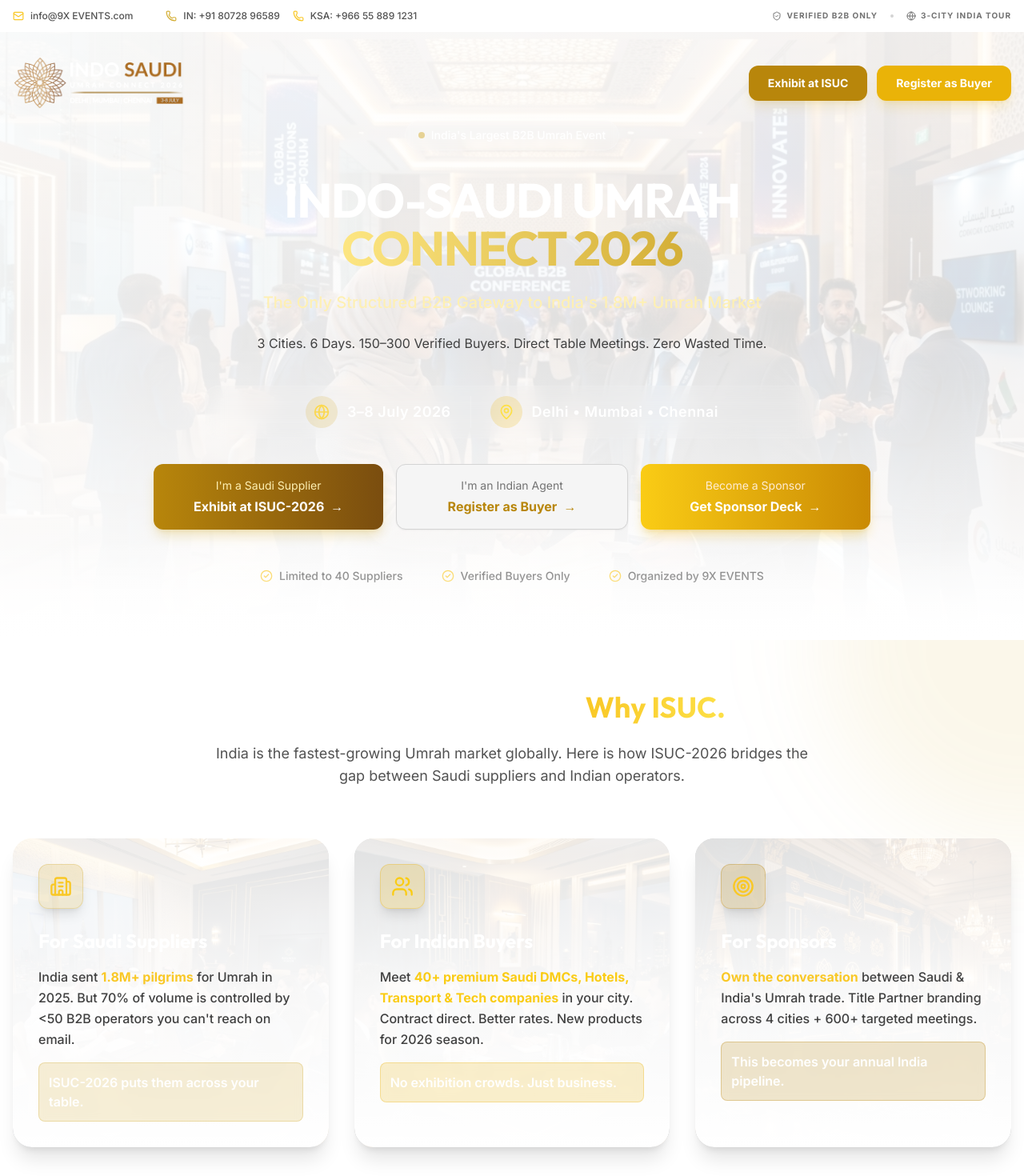
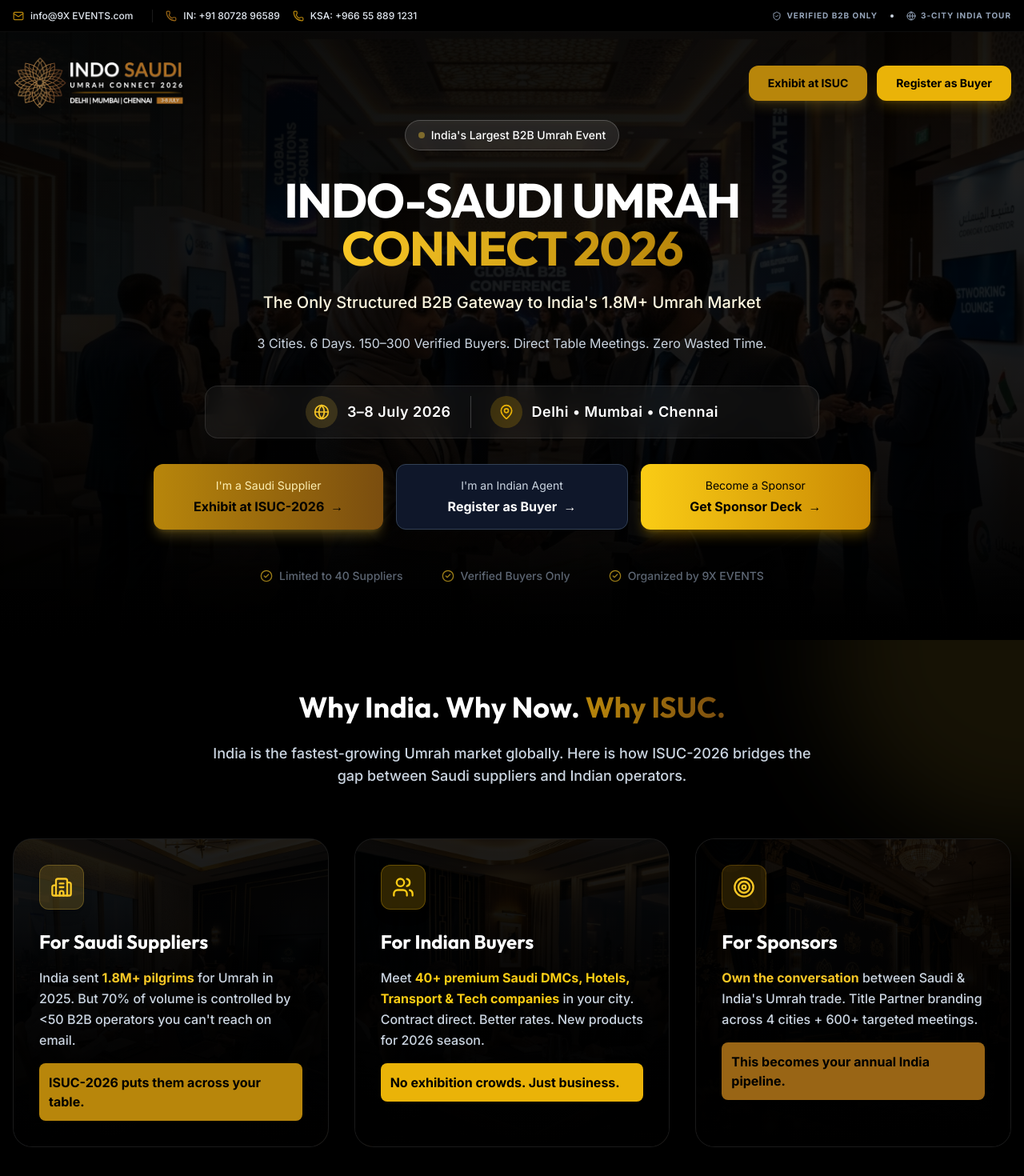
Before and after one commit to Kabish20/Project_ISUC-2026, a React (Vite) app: page / in a window 1280 px wide. Shown: the top 1470 px of the page at 80% size. Built offline with nearby package versions, Linux system fonts and the light colour scheme; the HTML template or start-up script is replaced by a standard one.

Commit message:
feat: add buyer registration page, UI components, and project scaffolding

```diff
--- a/src/components/Header.jsx
+++ b/src/components/Header.jsx
@@ -36,24 +36,24 @@
           >
             <div className="container mx-auto px-4 flex justify-between items-center">
               <div className="flex gap-6">
-                <a href="mailto:info@9X EVENTS.com" className="flex items-center gap-2 text-secondary-400 hover:text-white transition-colors text-xs font-medium">
-                  <Mail className="w-3.5 h-3.5 text-primary-400" />
+                <a href="mailto:info@9X EVENTS.com" className="flex items-center gap-2 text-secondary-200 hover:text-secondary-50 transition-colors text-xs font-medium">
+                  <Mail className="w-3.5 h-3.5 text-primary-600" />
                   info@9X EVENTS.com
                 </a>
                 <div className="flex gap-4 border-l border-white/10 pl-4">
-                  <a href="tel:+918072896589" className="flex items-center gap-2 text-secondary-400 hover:text-white transition-colors text-xs font-medium">
-                    <Phone className="w-3.5 h-3.5 text-primary-500" />
+                  <a href="tel:+918072896589" className="flex items-center gap-2 text-secondary-200 hover:text-secondary-50 transition-colors text-xs font-medium">
+                    <Phone className="w-3.5 h-3.5 text-primary-700" />
                     IN: +91 80728 96589
                   </a>
-                  <a href="tel:+966558891231" className="flex items-center gap-2 text-secondary-400 hover:text-white transition-colors text-xs font-medium">
-                    <Phone className="w-3.5 h-3.5 text-primary-400" />
+                  <a href="tel:+966558891231" className="flex items-center gap-2 text-secondary-200 hover:text-secondary-50 transition-colors text-xs font-medium">
+                    <Phone className="w-3.5 h-3.5 text-primary-600" />
                     KSA: +966 55 889 1231
                   </a>
                 </div>
               </div>
-              <div className="flex items-center gap-4 text-[10px] font-bold uppercase tracking-[0.1em] text-secondary-500">
+              <div className="flex items-center gap-4 text-[10px] font-bold uppercase tracking-[0.1em] text-secondary-400">
                 <span className="flex items-center gap-1.5"><ShieldCheck className="w-3 h-3" /> Verified B2B Only</span>
-                <span className="w-1 h-1 rounded-full bg-secondary-700" />
+                <span className="w-1 h-1 rounded-full bg-secondary-300" />
                 <span className="flex items-center gap-1.5"><Globe className="w-3 h-3" /> 3-City India Tour</span>
               </div>
             </div>
@@ -89,18 +89,18 @@
                     exit={{ opacity: 0, x: 20 }}
                     className="flex items-center gap-4 bg-white/5 border border-white/10 rounded-full px-5 py-2 backdrop-blur-md"
                   >
-                    <a href="mailto:info@9X EVENTS.com" className="flex items-center gap-2 text-secondary-400 hover:text-white transition-colors group">
-                      <Mail className="w-3.5 h-3.5 text-primary-400" />
+                    <a href="mailto:info@9X EVENTS.com" className="flex items-center gap-2 text-secondary-300 hover:text-secondary-50 transition-colors group">
+                      <Mail className="w-3.5 h-3.5 text-primary-600" />
                       <span className="text-xs font-medium tracking-tight">info@9X EVENTS.com</span>
                     </a>
                     <div className="w-px h-3 bg-white/10" />
-                    <a href="tel:+918072896589" className="flex items-center gap-2 text-secondary-400 hover:text-white transition-colors group">
-                      <Phone className="w-3.5 h-3.5 text-primary-500" />
+                    <a href="tel:+918072896589" className="flex items-center gap-2 text-secondary-300 hover:text-secondary-50 transition-colors group">
+                      <Phone className="w-3.5 h-3.5 text-primary-700" />
                       <span className="text-xs font-medium tracking-tight">+91 80728 96589</span>
                     </a>
                     <div className="w-px h-3 bg-white/10" />
-                    <a href="tel:+966558891231" className="flex items-center gap-2 text-secondary-400 hover:text-white transition-colors group">
-                      <Phone className="w-3.5 h-3.5 text-accent-500" />
+                    <a href="tel:+966558891231" className="flex items-center gap-2 text-secondary-300 hover:text-secondary-50 transition-colors group">
+                      <Phone className="w-3.5 h-3.5 text-accent-600" />
                       <span className="text-xs font-medium tracking-tight">+966 55 889 1231</span>
                     </a>
                   </motion.div>
@@ -110,7 +110,7 @@
               <div className="flex items-center gap-3">
                 <button
                   onClick={() => scrollToSection('exhibit')}
-                  className="px-6 py-3 rounded-xl bg-primary-600 hover:bg-primary-500 text-white font-bold text-sm transition-all hover:-translate-y-0.5 shadow-lg shadow-primary-500/20"
+                  className="px-6 py-3 rounded-xl bg-primary-600 hover:bg-primary-500 text-secondary-900 font-bold text-sm transition-all hover:-translate-y-0.5 shadow-lg shadow-primary-500/20"
                 >
                   Exhibit at ISUC
                 </button>
@@ -125,7 +125,7 @@
 
             {/* Mobile Menu Toggle */}
             <button
-              className="lg:hidden p-2 text-white hover:bg-white/10 rounded-lg transition-colors"
+              className="lg:hidden p-2 text-secondary-50 hover:bg-secondary-100 rounded-lg transition-colors"
               onClick={() => setMobileMenuOpen(!mobileMenuOpen)}
             >
               {mobileMenuOpen ? <X className="w-6 h-6" /> : <Menu className="w-6 h-6" />}
@@ -145,18 +145,18 @@
               <div className="p-6 space-y-6">
 
                 <div className="pt-6 border-t border-white/10 space-y-4">
-                  <a href="mailto:info@9X EVENTS.com" className="flex items-center gap-3 text-secondary-300">
-                    <Mail className="w-5 h-5 text-primary-400" /> info@9X EVENTS.com
+                  <a href="mailto:info@9X EVENTS.com" className="flex items-center gap-3 text-secondary-100">
+                    <Mail className="w-5 h-5 text-primary-600" /> info@9X EVENTS.com
                   </a>
-                  <a href="tel:+918072896589" className="flex items-center gap-3 text-secondary-300">
-                    <Phone className="w-5 h-5 text-primary-500" /> IN: +91 80728 96589
+                  <a href="tel:+918072896589" className="flex items-center gap-3 text-secondary-100">
+                    <Phone className="w-5 h-5 text-primary-700" /> IN: +91 80728 96589
                   </a>
-                  <a href="tel:+966558891231" className="flex items-center gap-3 text-secondary-300">
-                    <Phone className="w-5 h-5 text-accent-500" /> KSA: +966 55 889 1231
+                  <a href="tel:+966558891231" className="flex items-center gap-3 text-secondary-100">
+                    <Phone className="w-5 h-5 text-accent-600" /> KSA: +966 55 889 1231
                   </a>
                 </div>
                 <div className="grid grid-cols-1 gap-3 pt-4">
-                  <button onClick={() => scrollToSection('exhibit')} className="w-full py-4 bg-primary-600 rounded-xl font-bold text-white">Exhibit at ISUC</button>
+                  <button onClick={() => scrollToSection('exhibit')} className="w-full py-4 bg-primary-600 rounded-xl font-bold text-secondary-900">Exhibit at ISUC</button>
                   <button onClick={() => scrollToSection('register-buyer')} className="w-full py-4 bg-accent-500 rounded-xl font-bold text-secondary-900">Register as Buyer</button>
                 </div>
               </div>
--- a/src/components/Hero.jsx
+++ b/src/components/Hero.jsx
@@ -33,12 +33,12 @@
 
           <h1 className="text-4xl md:text-5xl lg:text-6xl font-display font-bold text-white mb-6 leading-tight tracking-tight">
             INDO-SAUDI UMRAH <br className="hidden md:block" />
-            <span className="text-transparent bg-clip-text bg-gradient-to-r from-primary-200 to-primary-500">
+            <span className="text-transparent bg-clip-text bg-gradient-to-r from-primary-400 to-primary-600">
               CONNECT 2026
             </span>
           </h1>
 
-          <p className="text-lg md:text-xl text-primary-100 mb-6 font-medium max-w-3xl mx-auto">
+          <p className="text-lg md:text-xl text-primary-50 mb-6 font-medium max-w-3xl mx-auto">
             The Only Structured B2B Gateway to India's 1.8M+ Umrah Market
           </p>
 
@@ -55,14 +55,14 @@
           >
             <div className="flex items-center gap-3 text-white">
               <div className="w-10 h-10 rounded-full bg-primary-500/20 flex items-center justify-center">
-                <Globe className="w-5 h-5 text-primary-300" />
+                <Globe className="w-5 h-5 text-primary-400" />
               </div>
               <span className="text-lg font-semibold tracking-wide">3–8 July 2026</span>
             </div>
             <div className="hidden md:block w-px h-10 bg-white/20"></div>
             <div className="flex items-center gap-3 text-white">
               <div className="w-10 h-10 rounded-full bg-accent-500/20 flex items-center justify-center">
-                <MapPin className="w-5 h-5 text-accent-300" />
+                <MapPin className="w-5 h-5 text-accent-500" />
               </div>
               <span className="text-lg font-semibold tracking-wide">Delhi • Mumbai • Chennai</span>
             </div>
@@ -83,13 +83,13 @@
             </a>
             <a href="#register-buyer" className="btn-secondary flex-1 group">
               <span className="relative z-10 flex flex-col items-center">
-                <span className="text-sm font-normal text-secondary-500 mb-1 group-hover:text-secondary-700 transition-colors">I'm an Indian Agent</span>
-                <span className="flex items-center gap-2 text-primary-600">Register as Buyer <span className="group-hover:translate-x-1 transition-transform">→</span></span>
+                <span className="text-sm font-normal text-secondary-300 mb-1 group-hover:text-white transition-colors">I'm an Indian Agent</span>
+                <span className="flex items-center gap-2 text-white">Register as Buyer <span className="group-hover:translate-x-1 transition-transform">→</span></span>
               </span>
             </a>
             <a href="#sponsor-deck" className="btn-accent flex-1 group">
               <span className="relative z-10 flex flex-col items-center">
-                <span className="text-sm font-normal text-orange-100 mb-1 group-hover:text-white transition-colors">Become a Sponsor</span>
+                <span className="text-sm font-normal text-secondary-900 mb-1 transition-colors">Become a Sponsor</span>
                 <span className="flex items-center gap-2">Get Sponsor Deck <span className="group-hover:translate-x-1 transition-transform">→</span></span>
               </span>
             </a>
--- a/src/components/WhyISUC.jsx
+++ b/src/components/WhyISUC.jsx
@@ -34,16 +34,16 @@
             initial={{ opacity: 0, y: 20 }}
             whileInView={{ opacity: 1, y: 0 }}
             viewport={{ once: true }}
-            className="text-3xl md:text-4xl font-display font-bold text-white mb-6"
+            className="text-3xl md:text-4xl font-display font-bold text-secondary-50 mb-6"
           >
-            Why India. Why Now. <span className="text-transparent bg-clip-text bg-gradient-to-r from-primary-400 to-accent-300">Why ISUC.</span>
+            Why India. Why Now. <span className="text-transparent bg-clip-text bg-gradient-to-r from-primary-600 to-primary-800">Why ISUC.</span>
           </motion.h2>
           <motion.p
             initial={{ opacity: 0, y: 20 }}
             whileInView={{ opacity: 1, y: 0 }}
             viewport={{ once: true }}
             transition={{ delay: 0.1 }}
-            className="text-lg text-secondary-400"
+            className="text-lg text-secondary-300 font-medium"
           >
             India is the fastest-growing Umrah market globally. Here is how ISUC-2026 bridges the gap between Saudi suppliers and Indian operators.
           </motion.p>
@@ -57,7 +57,7 @@
           className="grid md:grid-cols-3 gap-8 mb-16"
         >
           {/* Card 1 */}
-          <motion.div variants={itemVariants} className="bg-secondary-900 rounded-3xl p-8 group hover:-translate-y-3 transition-all duration-500 relative overflow-hidden shadow-xl hover:shadow-2xl">
+          <motion.div variants={itemVariants} className="bg-secondary-900 rounded-3xl p-8 group hover:-translate-y-3 transition-all duration-500 relative overflow-hidden shadow-xl hover:shadow-2xl border border-white/10">
             <div className="absolute inset-0 z-0">
               <img src="/assets/nano_why_suppliers.png" alt="Saudi Suppliers" className="w-full h-full object-cover opacity-30 group-hover:opacity-40 group-hover:scale-110 transition-all duration-700" />
               <div className="absolute inset-0 bg-gradient-to-t from-secondary-900 via-secondary-900/90 to-secondary-900/60 transition-all duration-500 group-hover:from-secondary-900 group-hover:via-secondary-900/80 group-hover:to-secondary-900/50"></div>
@@ -70,14 +70,14 @@
               <p className="text-secondary-300 leading-relaxed mb-4 font-medium">
                 India sent <strong className="text-primary-400">1.8M+ pilgrims</strong> for Umrah in 2025. But 70% of volume is controlled by &lt;50 B2B operators you can't reach on email.
               </p>
-              <p className="font-semibold text-white bg-primary-500/20 p-3 rounded-lg border border-primary-500/30 backdrop-blur-sm">
+              <p className="font-bold text-secondary-900 bg-primary-600 p-3 rounded-lg shadow-sm">
                 ISUC-2026 puts them across your table.
               </p>
             </div>
           </motion.div>
 
           {/* Card 2 */}
-          <motion.div variants={itemVariants} className="bg-secondary-900 rounded-3xl p-8 group hover:-translate-y-3 transition-all duration-500 relative overflow-hidden shadow-xl hover:shadow-2xl border-primary-100/50">
+          <motion.div variants={itemVariants} className="bg-secondary-900 rounded-3xl p-8 group hover:-translate-y-3 transition-all duration-500 relative overflow-hidden shadow-xl hover:shadow-2xl border border-white/10">
             <div className="absolute inset-0 z-0">
               <img src="/assets/nano_why_buyers.png" alt="Indian Buyers" className="w-full h-full object-cover opacity-30 group-hover:opacity-40 group-hover:scale-110 transition-all duration-700" />
               <div className="absolute inset-0 bg-gradient-to-t from-secondary-900 via-secondary-900/90 to-secondary-900/60 transition-all duration-500 group-hover:from-secondary-900 group-hover:via-secondary-900/80 group-hover:to-secondary-900/50"></div>
@@ -90,14 +90,14 @@
               <p className="text-secondary-300 leading-relaxed mb-4 font-medium">
                 Meet <strong className="text-accent-400">40+ premium Saudi DMCs, Hotels, Transport & Tech companies</strong> in your city. Contract direct. Better rates. New products for 2026 season.
               </p>
-              <p className="font-semibold text-white bg-accent-500/20 p-3 rounded-lg border border-accent-500/30 backdrop-blur-sm">
+              <p className="font-bold text-secondary-900 bg-accent-500 p-3 rounded-lg shadow-sm">
                 No exhibition crowds. Just business.
               </p>
             </div>
           </motion.div>
 
           {/* Card 3 */}
-          <motion.div variants={itemVariants} className="bg-secondary-900 rounded-3xl p-8 group hover:-translate-y-3 transition-all duration-500 relative overflow-hidden shadow-xl hover:shadow-2xl">
+          <motion.div variants={itemVariants} className="bg-secondary-900 rounded-3xl p-8 group hover:-translate-y-3 transition-all duration-500 relative overflow-hidden shadow-xl hover:shadow-2xl border border-white/10">
             <div className="absolute inset-0 z-0">
               <img src="/assets/nano_why_sponsors.png" alt="For Sponsors" className="w-full h-full object-cover opacity-30 group-hover:opacity-40 group-hover:scale-110 transition-all duration-700" />
               <div className="absolute inset-0 bg-gradient-to-t from-secondary-900 via-secondary-900/90 to-secondary-900/60 transition-all duration-500 group-hover:from-secondary-900 group-hover:via-secondary-900/80 group-hover:to-secondary-900/50"></div>
@@ -110,7 +110,7 @@
               <p className="text-secondary-300 leading-relaxed mb-4 font-medium">
                 <strong className="text-primary-400">Own the conversation</strong> between Saudi & India's Umrah trade. Title Partner branding across 4 cities + 600+ targeted meetings.
               </p>
-              <p className="font-semibold text-white bg-primary-600/20 p-3 rounded-lg border border-primary-600/30 backdrop-blur-sm">
+              <p className="font-bold text-secondary-900 bg-primary-700 p-3 rounded-lg shadow-sm">
                 This becomes your annual India pipeline.
               </p>
             </div>
@@ -126,7 +126,7 @@
           <a
             href="/pdf/ISUC BROCHURE.pdf"
             download="ISUC-2026-Overview.pdf"
-            className="inline-flex items-center gap-2 px-8 py-4 bg-white/10 hover:bg-white/20 border border-white/20 text-white font-semibold rounded-xl transition-all shadow-lg hover:shadow-xl hover:-translate-y-1 backdrop-blur-sm"
+            className="inline-flex items-center gap-2 px-8 py-4 bg-secondary-800 hover:bg-secondary-700 border border-secondary-700 text-white font-bold rounded-xl transition-all shadow-lg hover:shadow-xl hover:-translate-y-1"
           >
             <ArrowDownToLine className="w-5 h-5" />
             Download ISUC-2026 Overview PDF
@@ -141,7 +141,7 @@
           transition={{ delay: 0.4 }}
           className="mt-24 pt-12 border-t border-white/10"
         >
-          <p className="text-center text-sm font-semibold text-secondary-500 uppercase tracking-wider mb-8">
+          <p className="text-center text-sm font-semibold text-secondary-400 uppercase tracking-wider mb-8">
             Confirmed Exhibitors Include
           </p>
           <div className="flex justify-center items-center hover:opacity-100 transition-all duration-500 max-w-4xl mx-auto opacity-80">
--- a/src/index.css
+++ b/src/index.css
@@ -21,7 +21,7 @@
 
 @layer components {
   .btn-primary {
-    @apply relative inline-flex items-center justify-center px-8 py-4 font-bold text-white transition-all duration-300 bg-gradient-to-r from-primary-600 to-primary-800 rounded-xl hover:from-primary-500 hover:to-primary-700 focus:outline-none focus:ring-2 focus:ring-offset-2 focus:ring-primary-600 shadow-lg shadow-primary-500/30 overflow-hidden;
+    @apply relative inline-flex items-center justify-center px-8 py-4 font-bold text-secondary-900 transition-all duration-300 bg-gradient-to-r from-primary-600 to-primary-800 rounded-xl hover:from-primary-500 hover:to-primary-700 focus:outline-none focus:ring-2 focus:ring-offset-2 focus:ring-primary-600 shadow-lg shadow-primary-500/30 overflow-hidden;
   }
 
   .btn-primary::after {
@@ -29,7 +29,7 @@
   }
 
   .btn-secondary {
-    @apply relative inline-flex items-center justify-center px-8 py-4 font-bold text-white transition-all duration-300 bg-secondary-800 border border-secondary-700 rounded-xl hover:bg-secondary-700 hover:border-secondary-600 focus:outline-none focus:ring-2 focus:ring-offset-2 focus:ring-secondary-500 shadow-sm overflow-hidden;
+    @apply relative inline-flex items-center justify-center px-8 py-4 font-bold text-secondary-50 transition-all duration-300 bg-secondary-800 border border-secondary-700 rounded-xl hover:bg-secondary-700 hover:border-secondary-600 focus:outline-none focus:ring-2 focus:ring-offset-2 focus:ring-secondary-500 shadow-sm overflow-hidden;
   }
 
   .btn-secondary::after {
--- a/tailwind.config.js
+++ b/tailwind.config.js
@@ -21,16 +21,16 @@
           900: '#5C380A',
         },
         secondary: {
-          50: '#000000', // Black (Previously white-ish)
-          100: '#1a1a1a',
-          200: '#2d2d2d',
-          300: '#404040',
-          400: '#525252',
-          500: '#737373',
-          600: '#a3a3a3',
-          700: '#d4d4d4',
-          800: '#f5f5f5',
-          900: '#ffffff', // White (Previously black)
+          50: '#ffffff', // White
+          100: '#f8fafc',
+          200: '#e2e8f0',
+          300: '#cbd5e1',
+          400: '#94a3b8',
+          500: '#64748b',
+          600: '#475569',
+          700: '#334155',
+          800: '#0f172a',
+          900: '#000000', // Black
         },
         accent: {
           300: '#fde047',
```
Also changed, not shown: src/components/ExhibitPage.jsx (+15 -15 lines), src/components/Footer.jsx (+2 -5 lines), src/components/RegisterBuyer.jsx (+13 -13 lines), src/components/TourSchedule.jsx (+10 -10 lines), 1 other file (tests, documents, lock files or other folders).
